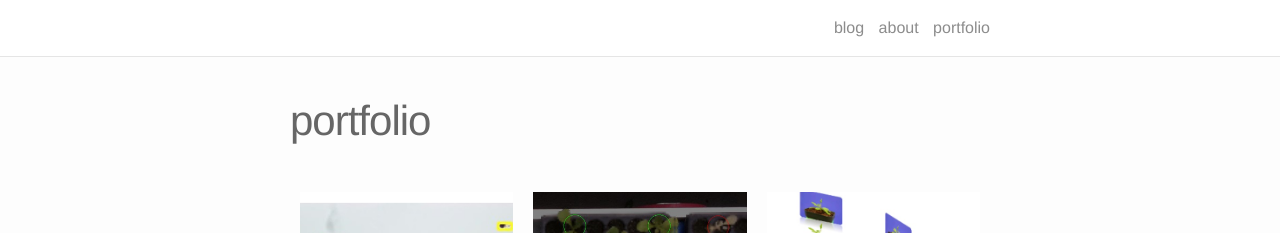
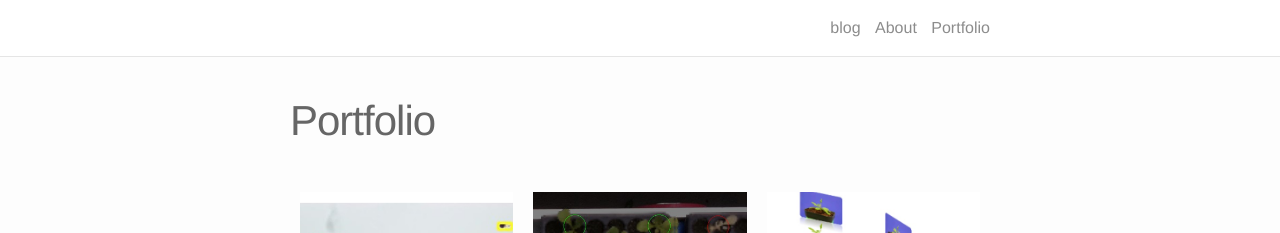
Before and after one commit to emeryanalytics/blog, a Jekyll site: the page built from portfolio.md, in a window 1280 px wide. Shown: the top 233 px of the page. Built offline with Jekyll 4.4.1, drawn with Linux system fonts in a browser that asks for light colours; nearby versions of some CDN libraries.

Commit message:
update style

```diff
--- a/portfolio.md
+++ b/portfolio.md
@@ -1,6 +1,6 @@
 ---
 layout: page
-title: portfolio
+title: Portfolio
 permalink: /portfolio/
 ---
 
```
Also changed, not shown: about.md (+1 -1 lines).
